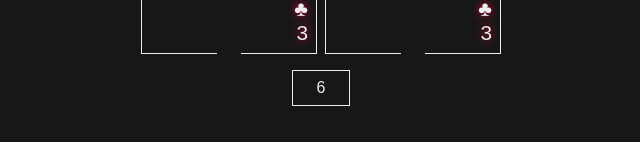
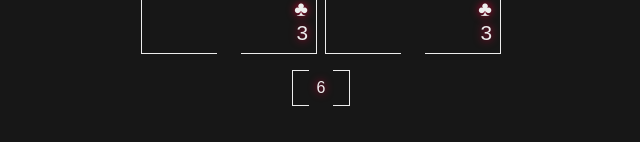
Before and after one commit to timdvlpr/blackjack, an Angular app: page / in a window 1280 px wide. Shown: the part 655-797 px from the top of the page, without its empty margins (319-959 px from the left). Built offline with nearby package versions, Linux system fonts and the light colour scheme.

Commit message:
hand total counter and card styling adjusted

```diff
--- a/src/app/components/card/card.component.scss
+++ b/src/app/components/card/card.component.scss
@@ -14,7 +14,8 @@
   &:after, &:before {
     content: '';
     position: absolute;
-    left: 43%;
+    left: 50%;
+    transform: translateX(-50%);
     height: 2px;
     width: 1.5rem;
     background: $dark;
--- a/src/app/components/player/player.component.scss
+++ b/src/app/components/player/player.component.scss
@@ -8,6 +8,23 @@ section {
     display: inline-block;
     border: 1px solid $white;
     padding: 0.5rem 1.5rem;
+    text-shadow: 0 0 8px $accent;
+    position: relative;
+    &:after, &:before {
+      content: '';
+      position: absolute;
+      left: 50%;
+      transform: translateX(-50%);
+      height: 2px;
+      width: 1.5rem;
+      background: $dark;
+    }
+    &:before {
+      bottom: -2px;
+    }
+    &:after {
+      top: -2px;
+    }
   }
   position: relative;
   span {
```
